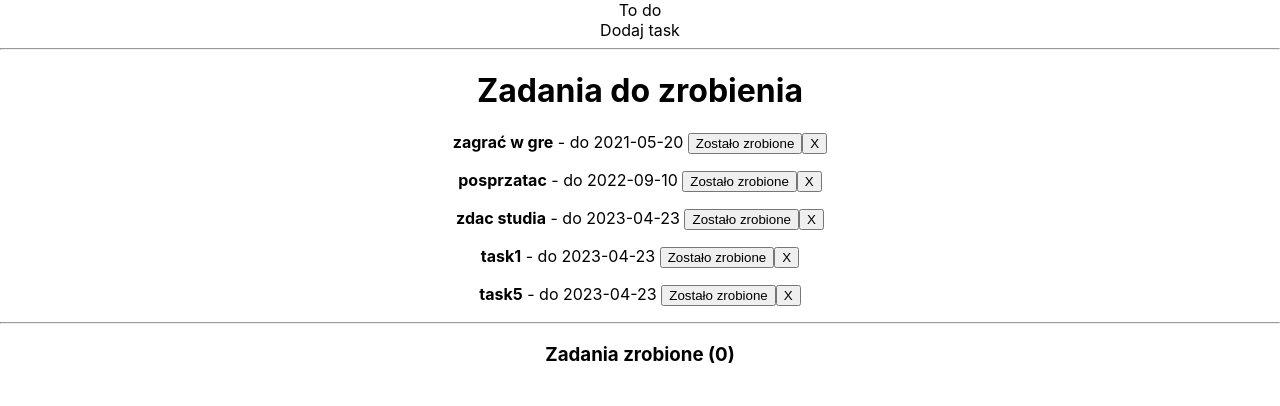
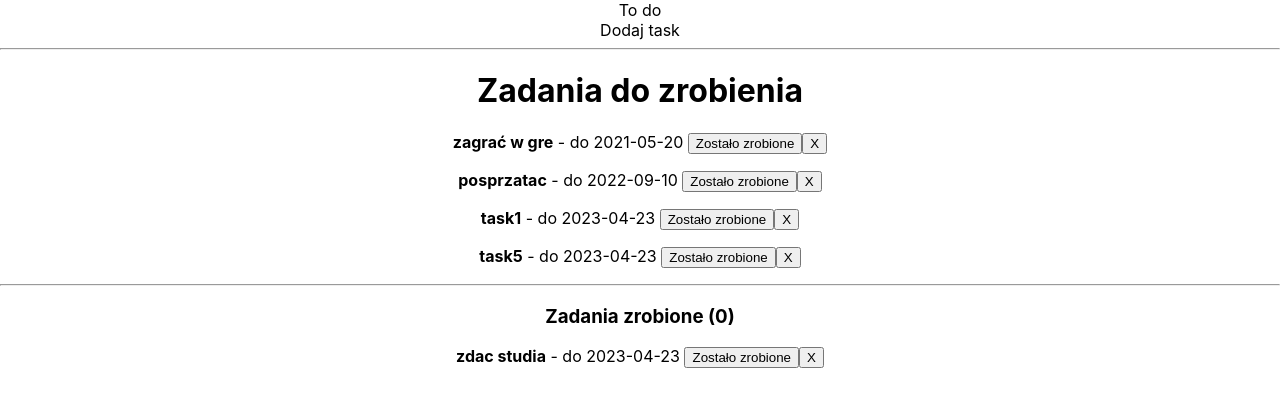
Before and after one commit to p4wix/react-to-do, a React (Create React App) app: page / in a window 1280 px wide. Shown: the top 406 px of the page. Built offline with nearby package versions, Linux system fonts and the light colour scheme.

Commit message:
display active and not active tasks

```diff
--- a/src/components/App.js
+++ b/src/components/App.js
@@ -29,7 +29,7 @@ class App extends Component {
 					text: "zdac studia",
 					date: "2023-04-23",
 					importat: true,
-					active: true,
+					active: false,
 					finishDate: null
 				},
 				{
@@ -70,6 +70,18 @@ class App extends Component {
 
 	changeTaskStatus = id => {
 		console.log("change id " + id);
+		const tasks = [...this.state.tasks];
+
+		tasks.forEach(task => {
+			if (task.id === id) {
+				task.active = false;
+				task.finishDate = new Date().getTime();
+			}
+		});
+
+		this.setState({
+			tasks: tasks
+		});
 	};
 
 	render() {
--- a/src/components/TaskList.jsx
+++ b/src/components/TaskList.jsx
@@ -2,7 +2,22 @@ import React from "react";
 import Task from "./Task";
 
 const TaskList = props => {
-	const tasks = props.tasks.map(task => (
+	//Tablica z elementami active
+	const active = props.tasks.filter(task => task.active);
+
+	//Tablica z elementami not active
+	const done = props.tasks.filter(task => !task.active);
+
+	const activeTasks = active.map(task => (
+		<Task
+			key={task.id}
+			task={task}
+			delete={props.delete}
+			change={props.change}
+		/>
+	));
+
+	const doneTasks = done.map(task => (
 		<Task
 			key={task.id}
 			task={task}
@@ -14,13 +29,14 @@ const TaskList = props => {
 		<>
 			<div className="active">
 				<h1>Zadania do zrobienia</h1>
-				{tasks}
+				{activeTasks}
 			</div>
 
 			<hr />
 
 			<div className="done">
 				<h3>Zadania zrobione (0)</h3>
+				{doneTasks}
 			</div>
 		</>
 	);
```
